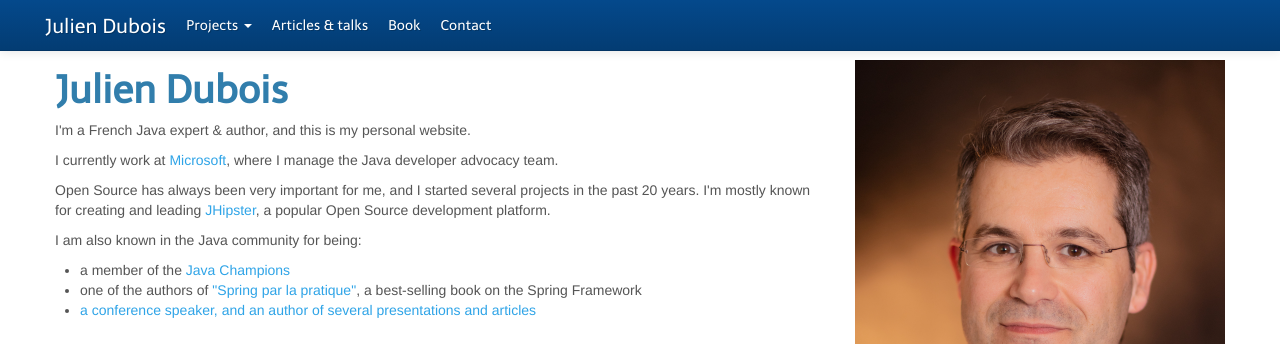
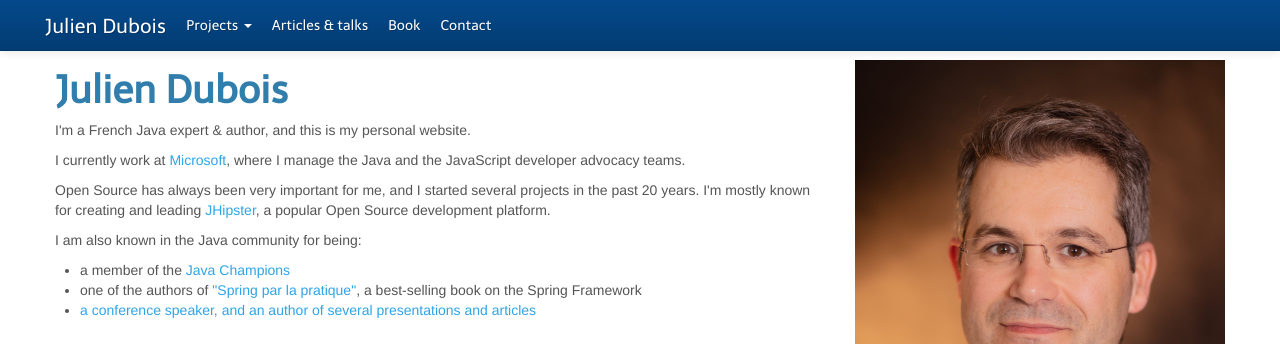
Before and after one commit to jdubois/jdubois.github.com, a Jekyll site: the page built from index.html, in a window 1280 px wide and 973 px high. Shown: the top 344 px of the window. Built offline with Jekyll 4.4.1, drawn with Linux system fonts in a browser that asks for light colours; nearby versions of some CDN libraries.

Commit message:
Update main page

```diff
--- a/index.html
+++ b/index.html
@@ -11,7 +11,7 @@ title: Julien Dubois
         </p>
 
         <p>
-            I currently work at <a href="https://www.microsoft.com" target="_blank">Microsoft</a>, where I manage the Java developer advocacy team.
+            I currently work at <a href="https://www.microsoft.com" target="_blank">Microsoft</a>, where I manage the Java and the JavaScript developer advocacy teams.
         </p>
 
         <p>
```
